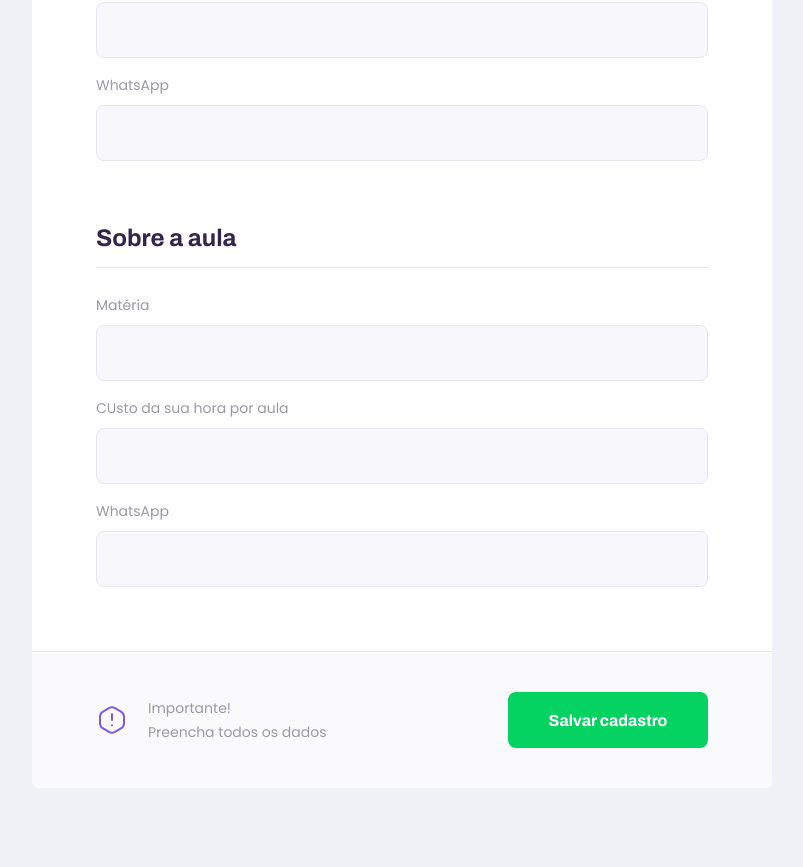
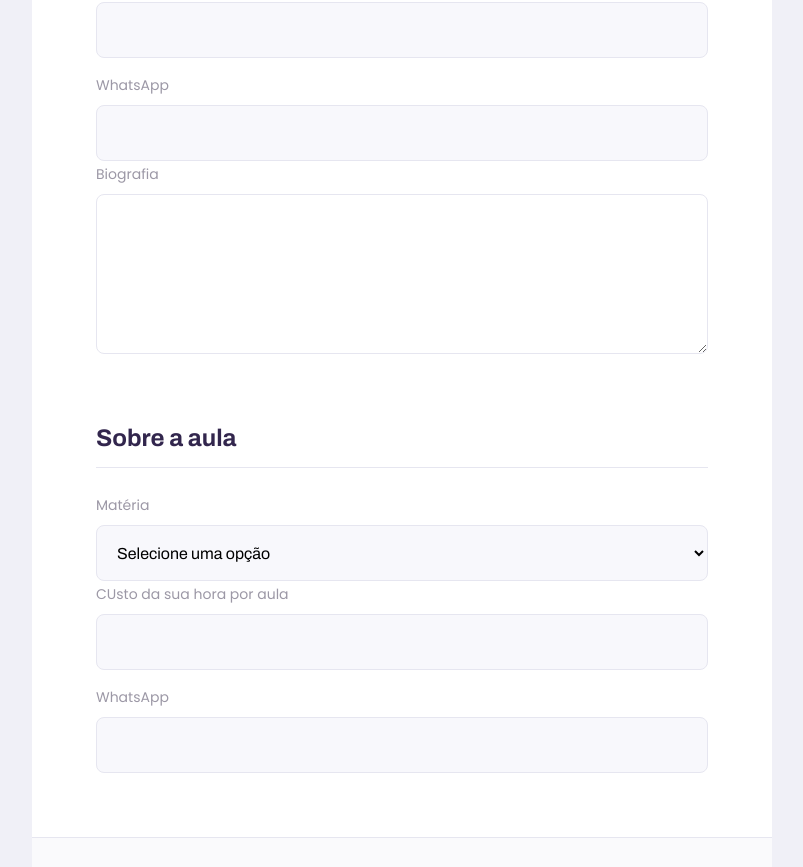
Before and after one commit to decilio4g/NextLevelWeek2, a React (Create React App) app in the folder web/: page /give-classes in a window 1280 px wide. Shown: the part 573-1440 px from the top of the page, without its empty margins (238-1041 px from the left). Before the commit the page ends 1361 px from the top, so only its background shows below. Built offline with nearby package versions, Linux system fonts and the light colour scheme.

Commit message:
select input

```diff
--- /dev/null
+++ b/web/src/components/Select/index.tsx
@@ -0,0 +1,32 @@
+import React, { SelectHTMLAttributes } from "react";
+
+import "./styles.css";
+
+interface SelectProps extends SelectHTMLAttributes<HTMLSelectElement> {
+  name: string;
+  label: string;
+  options: Array<{
+    value: string;
+    label: string;
+  }>;
+}
+
+const Select: React.FC<SelectProps> = ({ label, name, options, ...rest }) => {
+  return (
+    <div className="select-block">
+      <label htmlFor={name}>{label}</label>
+      <select id={name} {...rest}>
+        <option value="" disabled selected hidden>
+          Selecione uma opção
+        </option>
+        {options.map(({ label, value }) => (
+          <option key={value} value={value}>
+            {label}
+          </option>
+        ))}
+      </select>
+    </div>
+  );
+};
+
+export default Select;
--- /dev/null
+++ b/web/src/components/Select/styles.css
@@ -0,0 +1,34 @@
+.select-block {
+  position: relative;
+}
+
+.select-block + .select-block {
+  margin-top: 1.4rem;
+}
+
+.select-block label {
+  font-size: 1.4rem;
+}
+
+.select-block select {
+  width: 100%;
+  height: 5.6rem;
+  margin-top: 0.8rem;
+  border-radius: 0.8rem;
+  background: var(--color-input-background);
+  border: 1px solid var(--color-line-in-white);
+  outline: 0;
+  padding: 0 1.6rem;
+  font: 1.6rem Archivo;
+}
+
+.select-block:focus-within::after {
+  width: calc(100% - 3.2rem);
+  height: 2px;
+  content: "";
+  background: var(--color-primary-light);
+  position: absolute;
+  left: 1.6rem;
+  right: 1.6rem;
+  bottom: 0;
+}
--- /dev/null
+++ b/web/src/components/Textarea/index.tsx
@@ -0,0 +1,19 @@
+import React, { TextareaHTMLAttributes } from "react";
+
+import "./styles.css";
+
+interface TextareaProps extends TextareaHTMLAttributes<HTMLTextAreaElement> {
+  name: string;
+  label: string;
+}
+
+const Textarea: React.FC<TextareaProps> = ({ label, name, ...rest }) => {
+  return (
+    <div className="textarea-block">
+      <label htmlFor={name}>{label}</label>
+      <textarea id={name} {...rest} />
+    </div>
+  );
+};
+
+export default Textarea;
--- /dev/null
+++ b/web/src/components/Textarea/styles.css
@@ -0,0 +1,36 @@
+.textarea-block {
+  position: relative;
+}
+
+.textarea-block + .textarea-block {
+  margin-top: 1.4rem;
+}
+
+.textarea-block label {
+  font-size: 1.4rem;
+}
+
+.textarea-block textarea {
+  width: 100%;
+  height: 16rem;
+  margin-top: 0.8rem;
+  min-height: 8rem;;
+  border-radius: 0.8rem;
+  background: var(--color-textarea-background);
+  border: 1px solid var(--color-line-in-white);
+  outline: 0;
+  resize: vertical;
+  padding: 1.2rem 1.6rem;
+  font: 1.6rem Archivo;
+}
+
+.textarea-block:focus-within::after {
+  width: calc(100% - 3.2rem);
+  height: 2px;
+  content: "";
+  background: var(--color-primary-light);
+  position: absolute;
+  left: 1.6rem;
+  right: 1.6rem;
+  bottom: 7px;
+}
--- a/web/src/pages/TeachList/index.tsx
+++ b/web/src/pages/TeachList/index.tsx
@@ -2,6 +2,7 @@
 
 import PageHeader from "../../components/PageHeader/index";
 import Input from "../../components/Input";
+import Select from "../../components/Select";
 
 import "./styles.css";
 import TeacherItem from "../../components/TeacherItem";
@@ -11,9 +12,35 @@
     <div id="page-teacher-list" className="container">
       <PageHeader title="Estes são os proffys disponíveis.">
         <form id="search-teachers">
-          <Input name="subject" label="Máteria" />
-
-          <Input name="week_day" label="Dia da semana" />
+          <Select
+            name="subject"
+            label="Matéria"
+            options={[
+              { value: "Artes", label: "Artes" },
+              { value: "Biologia", label: "Biologia" },
+              { value: "Ciência", label: "Ciência" },
+              { value: "Educação física", label: "Educação física" },
+              { value: "Geografia", label: "Geografia" },
+              { value: "História", label: "História" },
+              { value: "Matemática", label: "Matemática" },
+              { value: "Português", label: "Português" },
+              { value: "Química", label: "Química" },
+              { value: "Filosófia", label: "Filosófia" },
+            ]}
+          />
+          <Select
+            name="week_day"
+            label="Dia da semana"
+            options={[
+              { value: "0", label: "Domingo" },
+              { value: "1", label: "Segunda-feira" },
+              { value: "2", label: "Terça-feira" },
+              { value: "3", label: "Quarta-feira" },
+              { value: "4", label: "Quinta-feira" },
+              { value: "5", label: "Sexta-feira" },
+              { value: "6", label: "Sabádo" },
+            ]}
+          />
 
           <Input type="time" name="time" label="Hora" />
         </form>
--- a/web/src/pages/TeachList/styles.css
+++ b/web/src/pages/TeachList/styles.css
@@ -11,8 +11,6 @@
 #search-teachers label {
   color: var(--color-text-in-primary);
 }
-
-
 
 #page-teacher-list main {
   margin: 3.2rem auto;
@@ -32,7 +30,8 @@
     bottom: -50px;
   }
 
-  #search-teachers .input-block + .input-block {
+  #search-teachers .input-block + .input-block,
+  #search-teachers .select-block + .select-block {
     margin-top: 0;
   }
 
--- a/web/src/pages/TeacherForm/index.tsx
+++ b/web/src/pages/TeacherForm/index.tsx
@@ -2,6 +2,8 @@
 
 import PageHeader from "../../components/PageHeader/index";
 import Input from "../../components/Input";
+import Textarea from "../../components/Textarea";
+import Select from "../../components/Select";
 
 import warningIcon from "../../assets/images/icons/warning.svg";
 
@@ -23,11 +25,28 @@
           <Input name="avatar" label="Avatar" />
 
           <Input name="whatsapp" label="WhatsApp" />
+
+          <Textarea name="bio" label="Biografia" />
         </fieldset>
 
         <fieldset>
           <legend>Sobre a aula</legend>
-          <Input name="subject" label="Matéria" />
+          <Select
+            name="subject"
+            label="Matéria"
+            options={[
+              { value: "Artes", label: "Artes" },
+              { value: "Biologia", label: "Biologia" },
+              { value: "Ciência", label: "Ciência" },
+              { value: "Educação física", label: "Educação física" },
+              { value: "Geografia", label: "Geografia" },
+              { value: "História", label: "História" },
+              { value: "Matemática", label: "Matemática" },
+              { value: "Português", label: "Português" },
+              { value: "Química", label: "Química" },
+              { value: "Filosófia", label: "Filosófia" },
+            ]}
+          />
 
           <Input name="cost" label="CUsto da sua hora por aula" />
 
--- a/web/src/pages/TeacherForm/styles.css
+++ b/web/src/pages/TeacherForm/styles.css
@@ -36,6 +36,15 @@
   width: 100%;
   padding-bottom: 1.6rem;
   border-bottom: 1px solid var(--color-line-in-white);
+}
+
+.page-teacher-form main fieldset .input-block + .textarea-block {
+  margin-top: 2.4rem;
+}
+
+.page-teacher-form main fieldset .input-block + .textarea-block,
+.page-teacher-form main fieldset .select-block + .input-block {
+  margin-top: 2.4rem;
 }
 
 #page-teacher-form main label {
```
